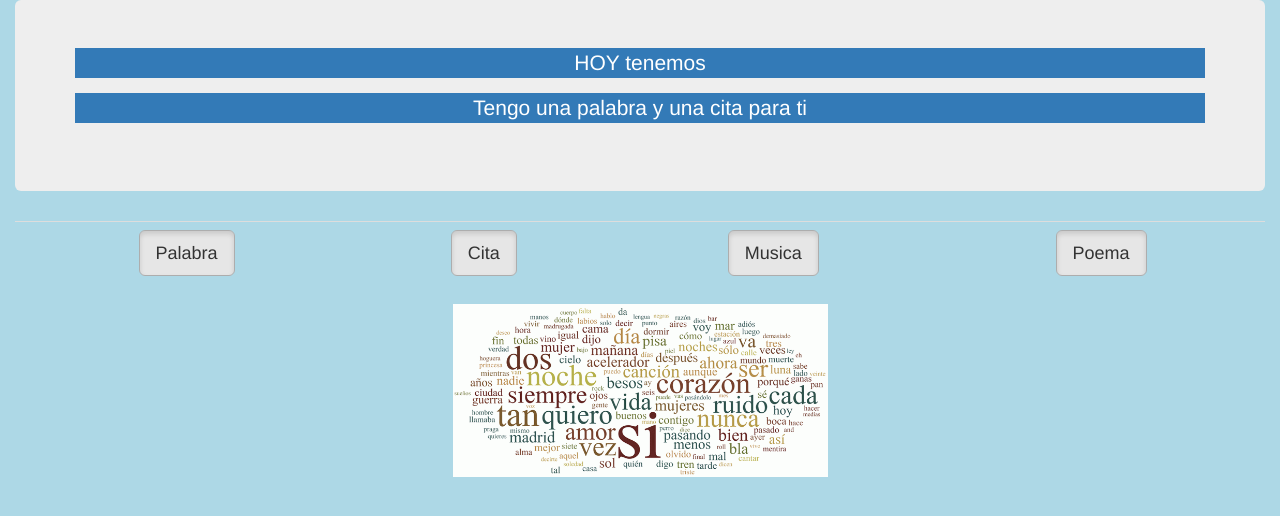
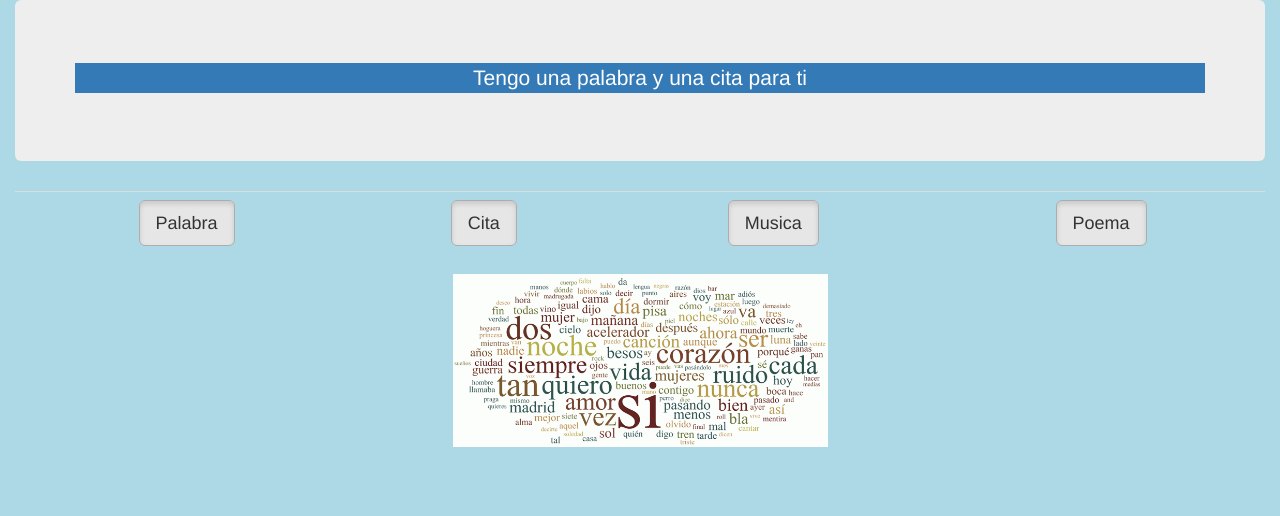
Before and after one commit to umente/umente.github.io, a plain HTML site: page index.html in a window 1280 px wide. Drawn offline with nearby package versions, Linux system fonts and the light colour scheme.

Commit message:
Update index.html

```diff
--- a/index.html
+++ b/index.html
@@ -261,7 +261,8 @@ document.getElementById("poema").innerHTML = "Proximamente tu tema musical" ;
 <body>
   <div class="container-fluid">
     <div class="jumbotron text-center">
-          <p class="bg-primary">HOY tenemos<p id="contador"></p>
+          <p class="bg-primary" id="contador" > </p>
+
           <p class="bg-primary">Tengo una palabra y una cita para ti</p>
 
              <h1 class="text-primary" id="samira"> </h1>
```
